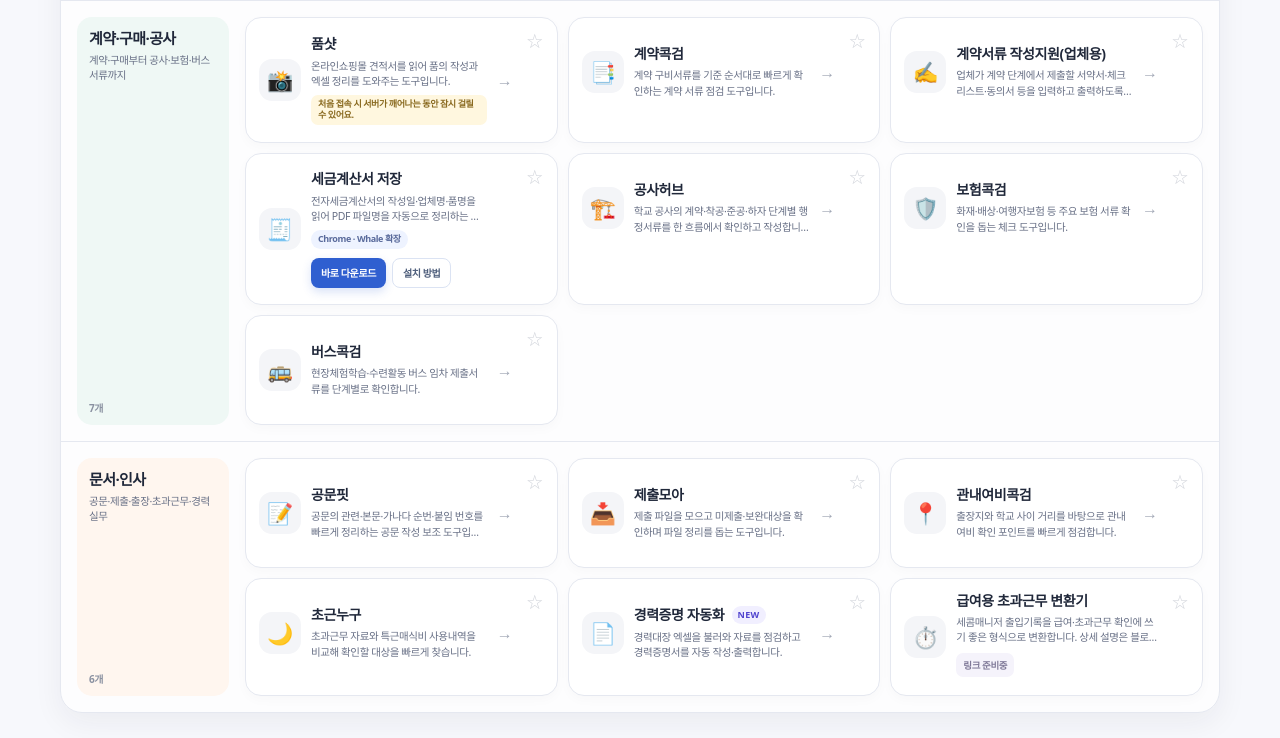
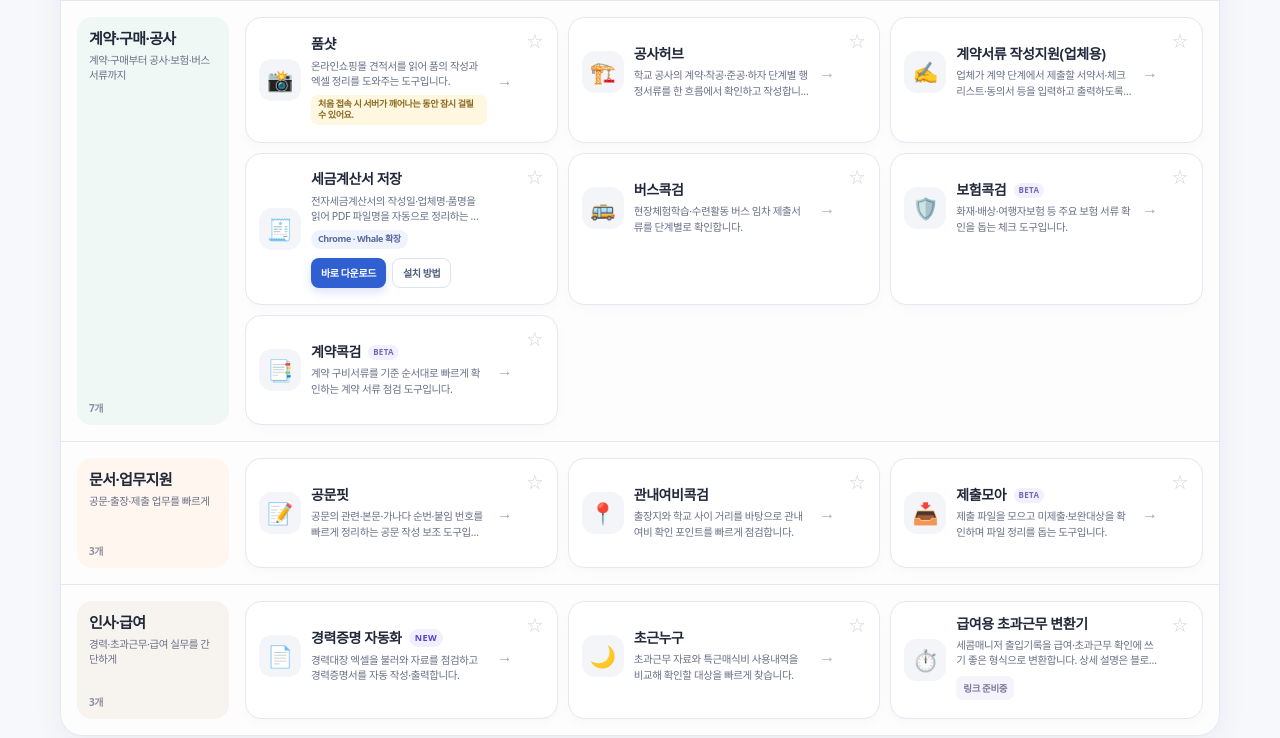
Before and after one commit to sen-vip/hakdol-start, a plain HTML site: page index.html in a window 1280 px wide. Shown: the part 2368-3106 px from the top of the page. Drawn offline with Linux system fonts and the light colour scheme.

Commit message:
Add files via upload

```diff
--- a/app.js
+++ b/app.js
@@ -53,7 +53,8 @@ const tools = [
     status: "운영중",
     icon: "📥",
     url: "https://sen-vip.github.io/jechul-moa/",
-    updated: "2026.07"
+    updated: "2026.07",
+    isBeta: true
   },
   {
     id: "inside-travel-kockgum",
@@ -109,7 +110,8 @@ const tools = [
     status: "운영중",
     icon: "📑",
     url: "https://sen-vip.github.io/contract-kockgum/",
-    updated: "2026.08"
+    updated: "2026.08",
+    isBeta: true
   },
   {
     id: "contract-doc-support",
@@ -154,7 +156,7 @@ const tools = [
       },
       {
         label: "설치 방법",
-        url: "https://github.com/sen-vip/hakdol-tax-invoice-saver#readme",
+        url: "https://github.com/sen-vip/hakdol-tax-invoice-saver#-%EC%84%A4%EC%B9%98",
         kind: "secondary"
       }
     ]
@@ -168,7 +170,8 @@ const tools = [
     status: "운영중",
     icon: "🛡️",
     url: "https://sen-vip.github.io/boheom-kockgum/",
-    updated: "2026.06"
+    updated: "2026.06",
+    isBeta: true
   },
   {
     id: "bus-kockgum",
@@ -288,13 +291,19 @@ const WORK_GROUPS = [
     id: "contract",
     name: "계약·구매·공사",
     description: "계약·구매부터 공사·보험·버스 서류까지",
-    toolIds: ["poomshot", "contract-kockgum", "contract-doc-support", "tax-invoice-saver", "construction-hub", "insur-kockgum", "bus-kockgum"]
+    toolIds: ["poomshot", "construction-hub", "contract-doc-support", "tax-invoice-saver", "bus-kockgum", "insur-kockgum", "contract-kockgum"]
   },
   {
     id: "document",
-    name: "문서·인사",
-    description: "공문·제출·출장·초과근무·경력 실무",
-    toolIds: ["gongmun-fit", "jechul-moa", "inside-travel-kockgum", "overtime", "career-certificate", "payroll-overtime-converter"]
+    name: "문서·업무지원",
+    description: "공문·출장·제출 업무를 빠르게",
+    toolIds: ["gongmun-fit", "inside-travel-kockgum", "jechul-moa"]
+  },
+  {
+    id: "hr",
+    name: "인사·급여",
+    description: "경력·초과근무·급여 실무를 간단하게",
+    toolIds: ["career-certificate", "overtime", "payroll-overtime-converter"]
   }
 ];
 
@@ -376,7 +385,7 @@ function renderFeaturedTools() {
         <span class="featured-copy">
           <span class="featured-title-row">
             <strong>${tool.name}</strong>
-            ${tool.isNew ? '<em class="new-badge">NEW</em>' : ''}
+            ${tool.isNew ? '<em class="new-badge">NEW</em>' : ''}${tool.isBeta ? '<em class="beta-badge">BETA</em>' : ''}
           </span>
           <small>${tool.description}</small>
         </span>
@@ -391,7 +400,7 @@ function renderToolCard(tool) {
   const toolMeta = `
         <span class="compact-tool-icon" aria-hidden="true">${tool.icon}</span>
         <span class="compact-tool-copy">
-          <strong>${tool.name}${tool.isNew ? ' <em class="inline-new-badge">NEW</em>' : ''}</strong>
+          <strong>${tool.name}${tool.isNew ? ' <em class="inline-new-badge">NEW</em>' : ''}${tool.isBeta ? ' <em class="inline-beta-badge">BETA</em>' : ''}</strong>
           <small>${tool.description}</small>
           ${tool.badge ? `<span class="compact-tool-badge">${tool.badge}</span>` : ''}
           ${tool.note ? `<span class="compact-tool-note">${tool.note}</span>` : ''}
--- a/index.html
+++ b/index.html
@@ -142,7 +142,8 @@
           <a href="#group-routine"><span>🗓️</span><strong>업무 시작·루틴</strong><small>일정 · 반복업무 · 연간계약</small></a>
           <a href="#group-budget"><span>📊</span><strong>예산·회계</strong><small>예산 · 카드 · 업무추진비</small></a>
           <a href="#group-contract"><span>🏗️</span><strong>계약·구매·공사</strong><small>계약 · 구매 · 공사 · 보험</small></a>
-          <a href="#group-document"><span>📝</span><strong>문서·인사</strong><small>공문 · 제출 · 출장 · 경력</small></a>
+          <a href="#group-document"><span>📝</span><strong>문서·업무지원</strong><small>공문 · 출장 · 제출</small></a>
+          <a href="#group-hr"><span>👤</span><strong>인사·급여</strong><small>경력 · 초과근무 · 급여</small></a>
         </nav>
       </section>
 
--- a/style.css
+++ b/style.css
@@ -612,7 +612,7 @@ button:focus-visible, a:focus-visible, input:focus-visible, textarea:focus-visib
 }
 .search-examples button:hover { border-color: rgba(101,88,232,.3); background: var(--violet-soft); color: var(--violet-dark); }
 .discovery-section .search-results { max-width: none; }
-.work-shortcuts { display: grid; grid-template-columns: repeat(4, minmax(0,1fr)); gap: 9px; margin-top: 16px; }
+.work-shortcuts { display: grid; grid-template-columns: repeat(5, minmax(0,1fr)); gap: 9px; margin-top: 16px; }
 .work-shortcuts a {
   display: grid;
   grid-template-columns: 34px minmax(0,1fr);
@@ -659,7 +659,7 @@ button:focus-visible, a:focus-visible, input:focus-visible, textarea:focus-visib
 .footer-brand-copy strong { font-size: 13px; }
 .footer-brand-copy span { color: var(--muted); line-height: 1.5; }
 
-/* 4개 업무군에 맞춘 구분 색 */
+/* 5개 업무군에 맞춘 구분 색 */
 .tool-category-row:nth-child(1) .tool-category-label { background: #f2f5ff; }
 .tool-category-row:nth-child(2) .tool-category-label { background: #eef7fb; }
 .tool-category-row:nth-child(3) .tool-category-label { background: #eff8f5; }
@@ -806,3 +806,29 @@ button:focus-visible, a:focus-visible, input:focus-visible, textarea:focus-visib
     grid-template-columns: 1fr;
   }
 }
+
+
+/* BETA — 카드 높이를 늘리지 않는 제목 옆 보조 배지 */
+.beta-badge,
+.inline-beta-badge {
+  display: inline-flex;
+  align-items: center;
+  justify-content: center;
+  flex: 0 0 auto;
+  padding: 2px 5px;
+  border-radius: 999px;
+  background: #f2f0ff;
+  color: #7468b5;
+  font-style: normal;
+  font-size: 8px;
+  font-weight: 900;
+  letter-spacing: .04em;
+  vertical-align: middle;
+}
+.inline-beta-badge {
+  margin-left: 4px;
+  transform: translateY(-1px);
+}
+
+/* 5개 업무군 색상 통일 */
+.tool-category-row:nth-child(5) .tool-category-label { background: #f7f4f0; }
```
Also changed, not shown: 1 other file.
